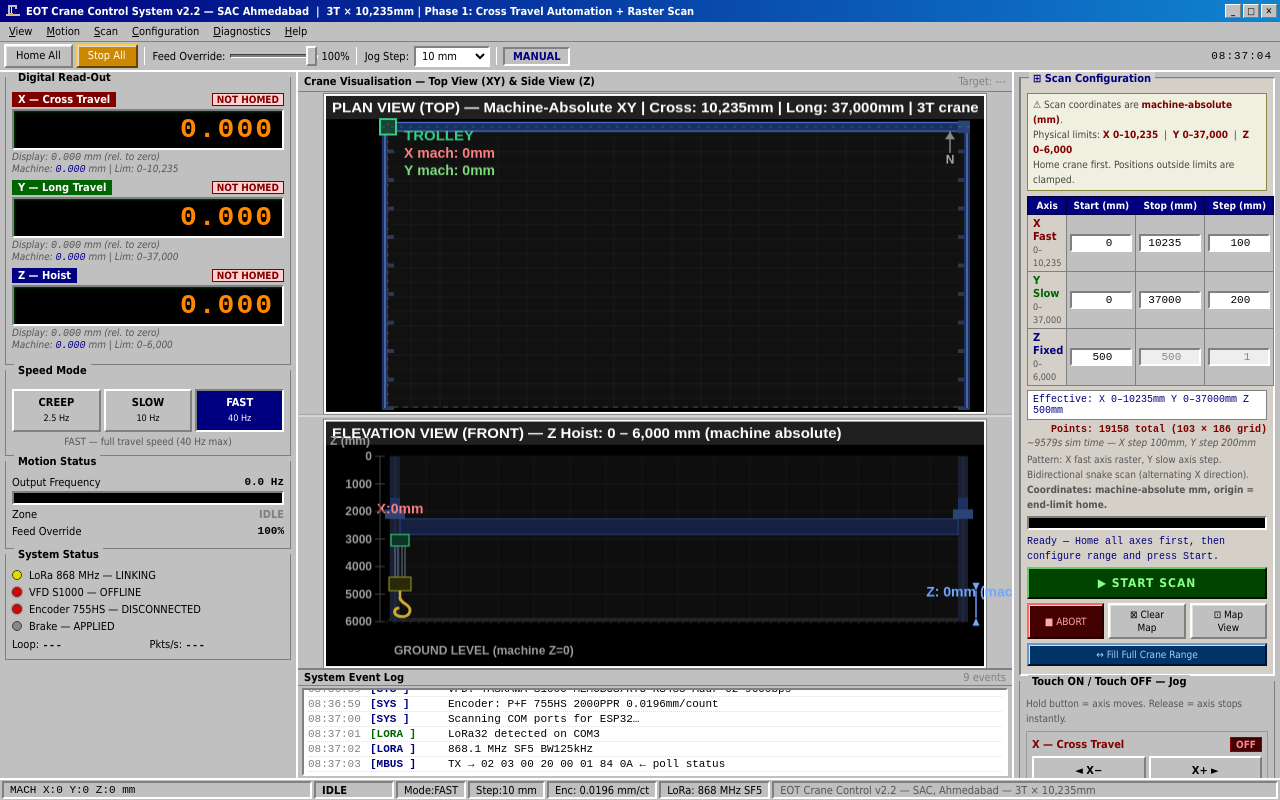
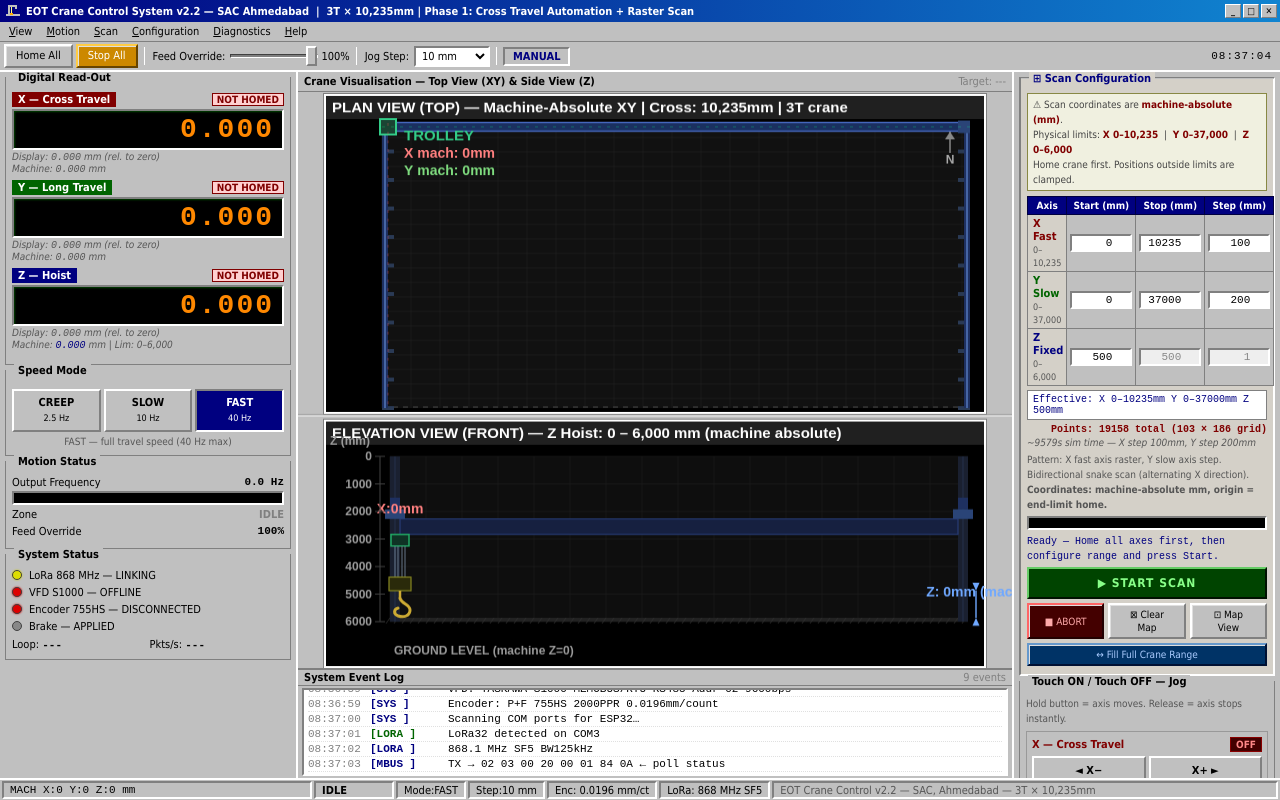
Before and after one commit to AlokDadhich/GUI_EOT_AUTOMATION, a plain HTML site: page index.html in a window 1280 px wide. Drawn offline with Linux system fonts and the light colour scheme.

Commit message:
Update index.html

```diff
--- a/index.html
+++ b/index.html
@@ -276,13 +276,13 @@ canvas#cc{display:block;flex:1;min-height:0}
       <div class="ah"><span class="at">X — Cross Travel</span><span class="hb nothomed" id="xhb">NOT HOMED</span></div>
       <div class="dro nothomed" id="dro-x">0.000</div>
       <div class="ar" style="margin-bottom:0">Display: <span id="xdisp-lbl" style="font-family:'Courier New',monospace">0.000</span> mm (rel. to zero)</div>
-      <div class="ar">Machine: <span id="xmach-lbl" style="font-family:'Courier New',monospace;color:#000080">0.000</span> mm | Lim: 0–10,235</div>
+      <div class="ar">Machine: <span id="xmach-lbl" style="font-family:'Courier New',monospace">0.000</span> mm</div>
     </div>
     <div class="ab ax-y">
       <div class="ah"><span class="at">Y — Long Travel</span><span class="hb nothomed" id="yhb">NOT HOMED</span></div>
       <div class="dro nothomed" id="dro-y">0.000</div>
       <div class="ar" style="margin-bottom:0">Display: <span id="ydisp-lbl" style="font-family:'Courier New',monospace">0.000</span> mm (rel. to zero)</div>
-      <div class="ar">Machine: <span id="ymach-lbl" style="font-family:'Courier New',monospace;color:#000080">0.000</span> mm | Lim: 0–37,000</div>
+      <div class="ar">Machine: <span id="ymach-lbl" style="font-family:'Courier New',monospace">0.000</span> mm</div>
     </div>
     <div class="ab ax-z">
       <div class="ah"><span class="at">Z — Hoist</span><span class="hb nothomed" id="zhb">NOT HOMED</span></div>
@@ -1468,7 +1468,7 @@ function drawScanMap(fx,fy,fw,fh){
 /* ── TOP VIEW (machine-absolute coords on axes) ── */
 function drawTop(fx,fy,fw,fh){
   sunken(fx,fy,fw,fh);
-  hdr(fx,fy,fw,'PLAN VIEW (TOP) — Machine-Absolute XY | Cross: 10,235mm | Long: 37,000mm | 3T crane');
+  hdr(fx,fy,fw,'PLAN VIEW (TOP) — Machine-Absolute XY | Cross: 10,235mm | 3T crane');
   const pad2=56,iy=fy+28,ih=fh-32;
   const ix=fx+pad2,iw=fw-pad2-14;
   ctx.fillStyle='#111';ctx.fillRect(ix,iy,iw,ih);
```
